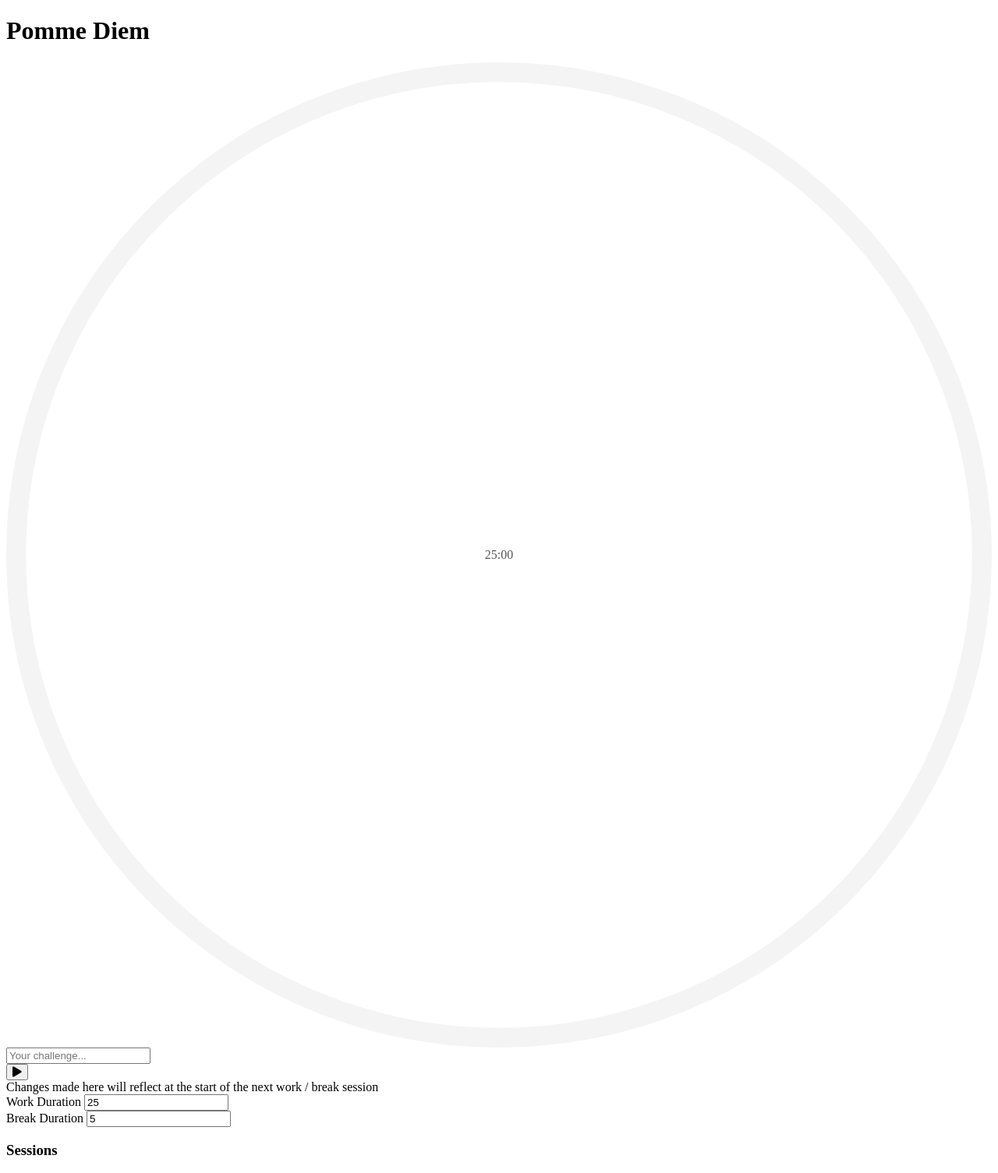
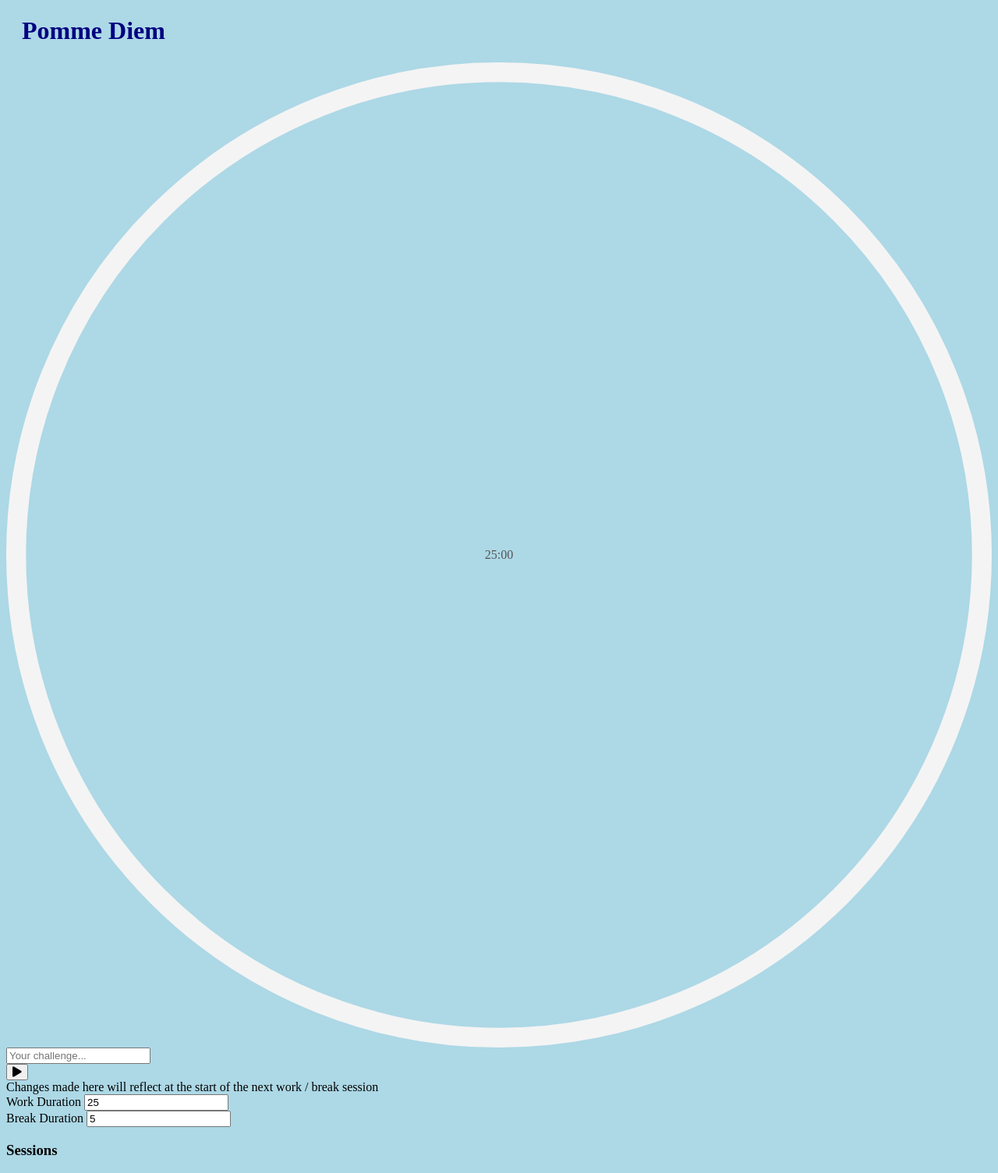
Before and after one commit to jillianntish/pomme_diem, a PHP site: page / in a window 1280 px wide. Shown: the whole page at 78% size. Run offline with PHP 8.4, Linux system fonts and the light colour scheme; some libraries are stand-ins or nearby versions.

Commit message:
basic styling, functional MVP

```diff
--- a/style.css
+++ b/style.css
@@ -1,3 +1,12 @@
+body {
+  background-color: lightblue;
+}
+
+h1 {
+  color: navy;
+  margin-left: 20px;
+}
+
 .hidden {
   display: none;
 }
```
